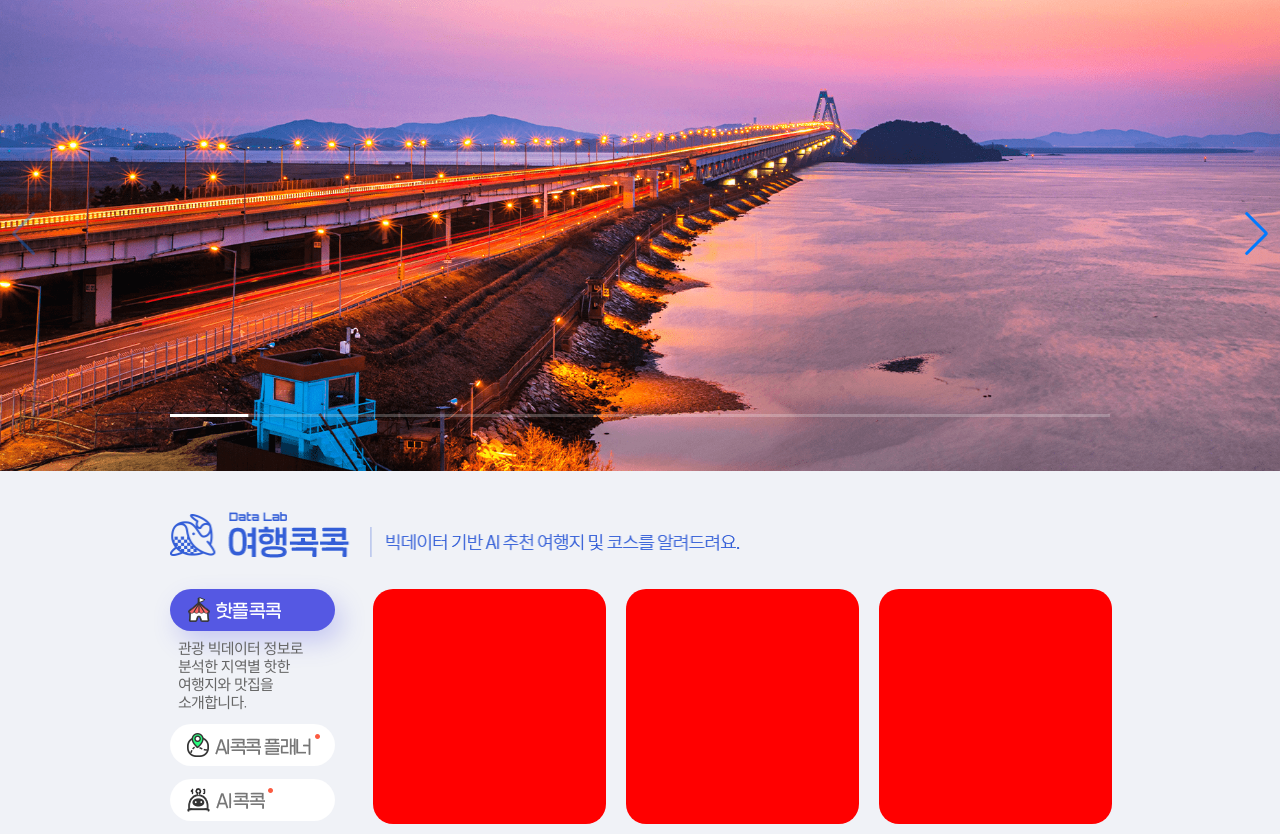
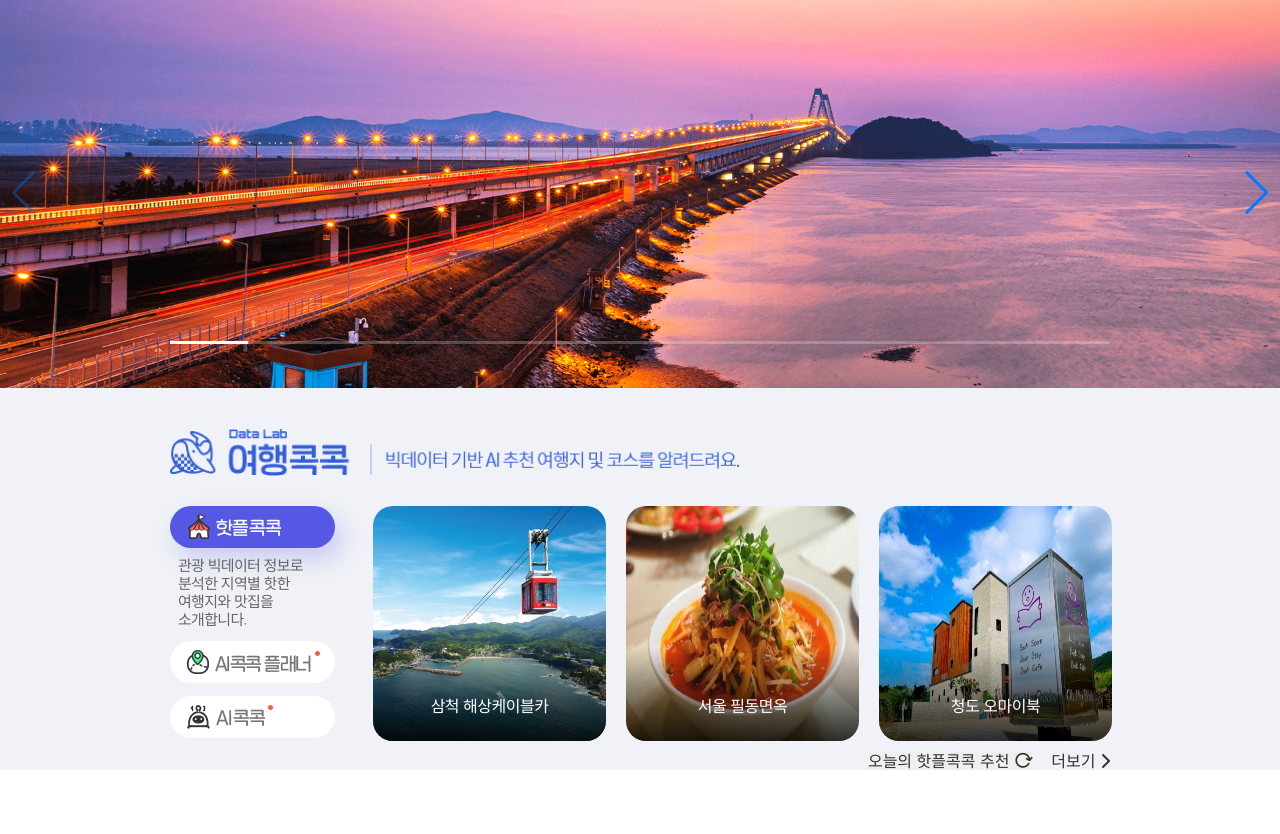
Before and after one commit to jihyolic/visitkorea, a plain HTML site: page index.html in a window 1280 px wide. Shown: the part 157-991 px from the top of the page. After the commit the page ends 929 px from the top, so only its background shows below. Drawn offline with nearby package versions, Linux system fonts and the light colour scheme.

Commit message:
섹션01 첫번째 탭

```diff
--- a/index.html
+++ b/index.html
@@ -31,7 +31,7 @@
             </button>
             <div class="gnb__top-hamburger-menu">
               <div class="hamburger-background"></div>
-              <i class="hamburger--closed fa-sharp fa-solid fa-xmark"></i>
+              <i class="hamburger-closed fa-sharp fa-solid fa-xmark"></i>
               <img
                 src="./assets/images/logo_mobile.png"
                 class="gnb__top-hamburger-logo"
@@ -336,7 +336,7 @@
                   <span
                     class="tabs__tab-button tabs__tab-button01 active"
                   ></span>
-                  <p class="tabs__tab-txt">
+                  <p class="tabs__tab-desc">
                     관광 빅데이터 정보로 분석한 지역별 핫한 여행지와 맛집을
                     소개합니다.
                   </p>
@@ -350,13 +350,60 @@
               </div>
               <div class="tabs__tab-panel-list">
                 <div class="tabs__tab-panel flex">
-                  <div class="tab-panel__item tabs__tab-panel01"></div>
-                  <div class="tab-panel__item tabs__tab-panel02"></div>
-                  <div class="tab-panel__item tabs__tab-panel03"></div>
+                  <div class="tab-panel__item tabs__tab-panel01">
+                    <a href="#" class="tab-panel__item-link"
+                      ><img
+                        src="./assets/images/section1_hotplace01.jpg"
+                        class="tab-panel__item-img"
+                        alt="핫플레이스1"
+                      />
+                      <strong class="tab-panel__item-title"
+                        >삼척 해상케이블카</strong
+                      >
+                    </a>
+                  </div>
+                  <div class="tab-panel__item tabs__tab-panel02">
+                    <a href="#" class="tab-panel__item-link"
+                      ><img
+                        src="./assets/images/section1_hotplace02.jpg"
+                        class="tab-panel__item-img"
+                        alt="핫플레이스2"
+                      />
+                      <strong class="tab-panel__item-title"
+                        >서울 필동면옥</strong
+                      >
+                    </a>
+                  </div>
+                  <div class="tab-panel__item tabs__tab-panel03">
+                    <a href="#" class="tab-panel__item-link"
+                      ><img
+                        src="./assets/images/section1_hotplace03.jpg"
+                        class="tab-panel__item-img"
+                        alt="핫플레이스3"
+                      />
+                      <strong class="tab-panel__item-title"
+                        >청도 오마이북</strong
+                      >
+                    </a>
+                  </div>
                 </div>
                 <div class="tabs__tab-panel"></div>
                 <div class="tabs__tab-panel"></div>
               </div>
+            </div>
+            <div class="tabs__tab-more flex">
+              <button class="flex items-center">
+                오늘의 핫플콕콕 추천
+                <img
+                  src="./assets/icons/icon_section1-refresh.png"
+                  class="tab-more__icon-refresh"
+                  alt="새로고침"
+                />
+              </button>
+              <a href="#"
+                >더보기
+                <i class="tab-more__icon-arrow fa-sharp fa-solid fa-chevron-right"></i>
+              </a>
             </div>
           </div>
         </section>
--- a/scss/base/_reset.scss
+++ b/scss/base/_reset.scss
@@ -128,7 +128,9 @@ table {
 a {
   text-decoration: none;
   color: inherit;
+  display: block;
 }
 img {
   width: 100%;
+  display: block;
 }
--- a/scss/layout/_header.scss
+++ b/scss/layout/_header.scss
@@ -48,7 +48,7 @@
 .hamburger-background {
   display: none;
 }
-.hamburger--closed {
+.hamburger-closed {
   display: none;
   cursor: pointer;
 }
@@ -422,7 +422,7 @@
     background-size: cover;
     background-repeat: no-repeat;
   }
-  .hamburger--closed {
+  .hamburger-closed {
     display: block;
     font-size: 23px;
     color: $color-white;
--- a/scss/pages/_home.scss
+++ b/scss/pages/_home.scss
@@ -1,5 +1,4 @@
 .section1 {
-  //   border: 1px solid red;
   background-color: #f0f2f7;
 }
 .section1__header {
@@ -7,7 +6,6 @@
 }
 .section1__header-img {
   width: 570px;
-  //   height: 46px;
 }
 .section1__tabs {
   gap: 18px;
@@ -19,7 +17,7 @@
 }
 .tabs__tab-button {
   display: block;
-  background-image: url(../../assets/icons/section1_tab-icon.png);
+  background-image: url(../../assets/icons/icon_section1-button.png);
   height: 42px;
   border-radius: 50px;
   background-color: #fff;
@@ -37,7 +35,7 @@
 .tabs__tab-button03 {
   background-position: 0 -84px;
 }
-.tabs__tab-txt {
+.tabs__tab-desc {
   padding: 8px 0 0 8px;
   font-size: 15px;
   color: $color-secondary;
@@ -49,7 +47,57 @@
 .tab-panel__item {
   width: 233px;
   height: 235px;
-  background-color: red;
   margin-left: 20px;
   border-radius: 20px;
+  overflow-y: hidden;
 }
+.tab-panel__item-link {
+  position: relative;
+}
+.tab-panel__item-link::after {
+  content: "";
+  position: absolute;
+  left: 0;
+  bottom: 0;
+  display: block;
+  width: 100%;
+  height: 40%;
+  background-image: linear-gradient(to bottom, transparent, rgba(0, 0, 0, 0.8));
+}
+.tab-panel__item-img {
+  width: 233px;
+  height: 235px;
+}
+.tab-panel__item-title {
+  position: absolute;
+  left: 20px;
+  right: 20px;
+  bottom: 0;
+  text-align: center;
+  font-weight: 400;
+  font-size: 16px;
+  height: 72px;
+  line-height: 72px;
+  color: $color-white;
+  letter-spacing: -0.5px;
+  z-index: 5;
+}
+.tabs__tab-more {
+  justify-content: flex-end;
+  color: $color-primary;
+  line-height: 19px;
+}
+button {
+  color: $color-primary;
+  line-height: 19px;
+  margin-right: 18px;
+}
+.tab-more__icon-refresh {
+  width: 18px;
+  height: 16px;
+  margin-left: 6px;
+  vertical-align: -20px;
+}
+.tab-more__icon-arrow {
+    color: $color-primary;
+}
--- a/scss/vendors/_swiper.scss
+++ b/scss/vendors/_swiper.scss
@@ -1,7 +1,7 @@
 .swiper {
   width: 100%;
-  // height: 391.2px;
-  height: 474px;
+  height: 391.2px;
+  // height: 474px;
   position: relative;
 }
 
```
Also changed, not shown: assets/icons/icon_section1-button.png (renamed from assets/icons/section1_tab-icon.png), assets/icons/icon_section1-refresh.png (added), assets/images/section1_hotplace01.jpg (added), assets/images/section1_hotplace02.jpg (added), assets/images/section1_hotplace03.jpg (added), scss/main.css.
